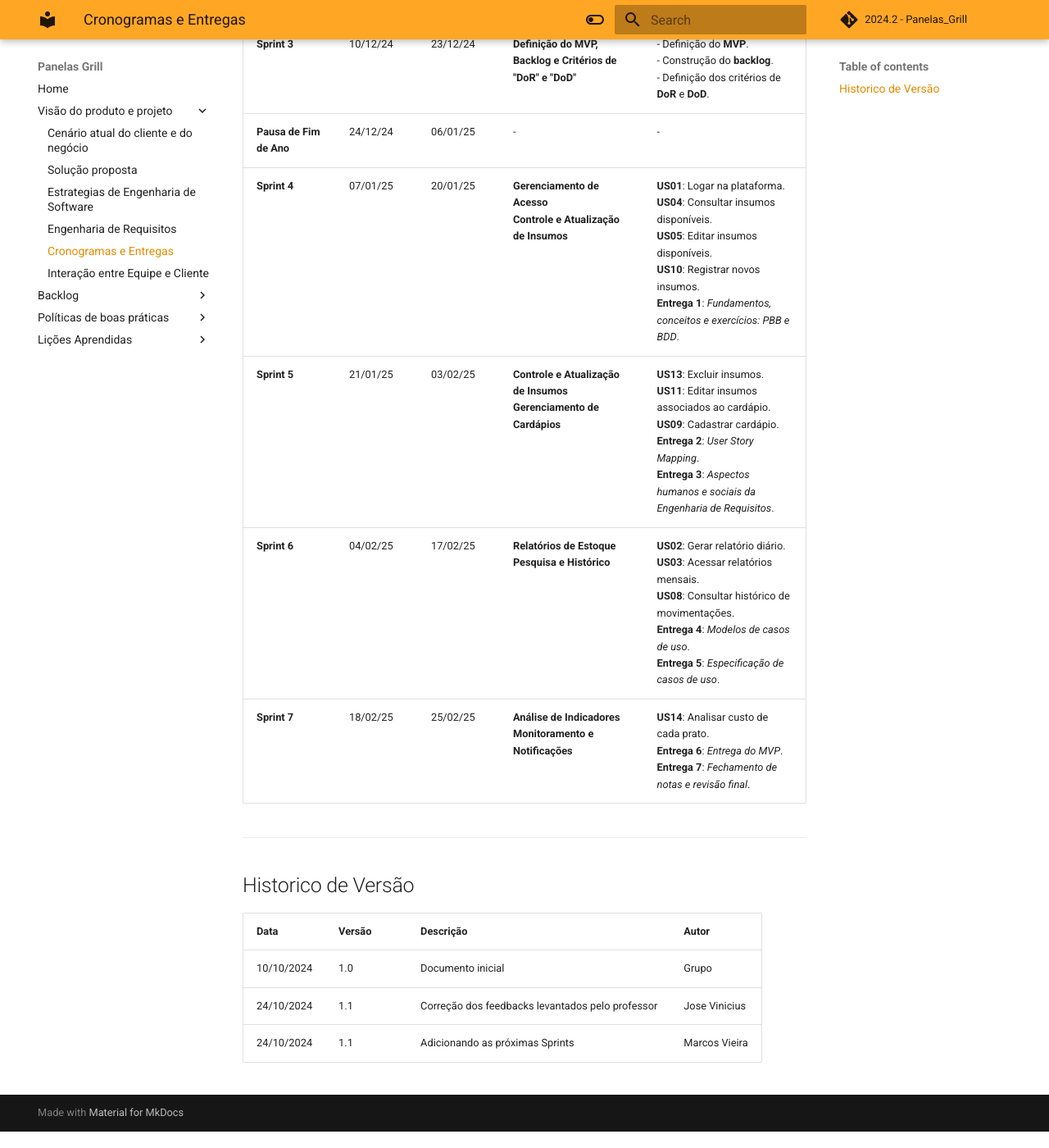
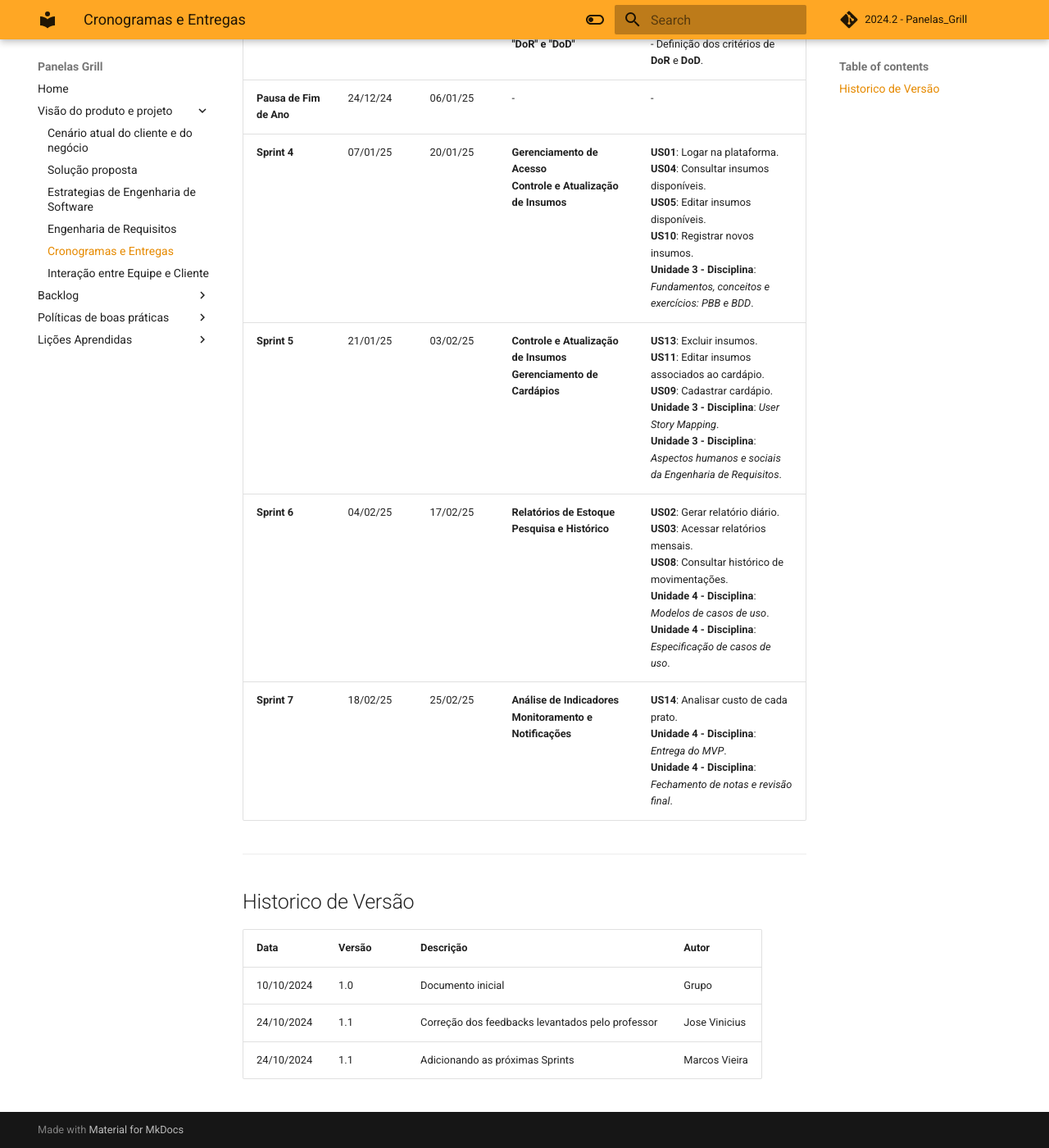
Before and after one commit to mdsreq-fga-unb/2024.2-T03-PanelasGrill, an MkDocs documentation site: the page built from docs/unidade1/sessao4.md, in a window 1280 px wide and 1400 px high, scrolled down 724 px. Shown: the whole window at 82% size. Built offline with MkDocs 1.6.1 and Material for MkDocs 9.7.7, drawn with Linux system fonts in a browser that asks for light colours; comment, search, counter and statistics services are not loaded.

Commit message:
docs: Alterando o nome das entregas da disciplina

```diff
--- a/docs/unidade1/sessao4.md
+++ b/docs/unidade1/sessao4.md
@@ -13,10 +13,10 @@ Aqui está o cronograma reorganizado, com uma apresentação mais clara e objeti
 | **Sprint 2**        | 26/11/24   | 09/12/24    | **Definição de Logo, Arquitetura e Requisitos**                                                                                                                                           | - Definição dos **requisitos funcionais e não funcionais**.<br> - Criação da **logo**.<br> - **Elaboração da arquitetura**. |
 | **Sprint 3**        | 10/12/24   | 23/12/24    | **Definição do MVP, Backlog e Critérios de "DoR" e "DoD"**                                                                                                                                | - Definição do **MVP**.<br> - Construção do **backlog**.<br> - Definição dos critérios de **DoR** e **DoD**.              |
 | **Pausa de Fim de Ano** | 24/12/24  | 06/01/25    | -                                                                                                                                                                                         | -                                                                                                                       |
-| **Sprint 4**        | 07/01/25   | 20/01/25    | **Gerenciamento de Acesso**<br> **Controle e Atualização de Insumos**                                                                                                                      | **US01**: Logar na plataforma.<br> **US04**: Consultar insumos disponíveis.<br> **US05**: Editar insumos disponíveis.<br> **US10**: Registrar novos insumos.<br> **Entrega 1**: *Fundamentos, conceitos e exercícios: PBB e BDD*.  |
-| **Sprint 5**        | 21/01/25   | 03/02/25    | **Controle e Atualização de Insumos**<br> **Gerenciamento de Cardápios**                                                                                                                   | **US13**: Excluir insumos.<br> **US11**: Editar insumos associados ao cardápio.<br> **US09**: Cadastrar cardápio.<br> **Entrega 2**: *User Story Mapping*.<br> **Entrega 3**: *Aspectos humanos e sociais da Engenharia de Requisitos*. |
-| **Sprint 6**        | 04/02/25   | 17/02/25    | **Relatórios de Estoque**<br> **Pesquisa e Histórico**                                                                                                                                    | **US02**: Gerar relatório diário.<br> **US03**: Acessar relatórios mensais.<br> **US08**: Consultar histórico de movimentações.<br> **Entrega 4**: *Modelos de casos de uso*.<br> **Entrega 5**: *Especificação de casos de uso*. |
-| **Sprint 7**        | 18/02/25   | 25/02/25    | **Análise de Indicadores**<br> **Monitoramento e Notificações**                                                                                                                           | **US14**: Analisar custo de cada prato.<br> **Entrega 6**: *Entrega do MVP*.<br> **Entrega 7**: *Fechamento de notas e revisão final*. |
+| **Sprint 4**        | 07/01/25   | 20/01/25    | **Gerenciamento de Acesso**<br> **Controle e Atualização de Insumos**                                                                                                                      | **US01**: Logar na plataforma.<br> **US04**: Consultar insumos disponíveis.<br> **US05**: Editar insumos disponíveis.<br> **US10**: Registrar novos insumos.<br> **Unidade 3 - Disciplina**: *Fundamentos, conceitos e exercícios: PBB e BDD*.  |
+| **Sprint 5**        | 21/01/25   | 03/02/25    | **Controle e Atualização de Insumos**<br> **Gerenciamento de Cardápios**                                                                                                                   | **US13**: Excluir insumos.<br> **US11**: Editar insumos associados ao cardápio.<br> **US09**: Cadastrar cardápio.<br> **Unidade 3 - Disciplina**: *User Story Mapping*.<br> **Unidade 3 - Disciplina**: *Aspectos humanos e sociais da Engenharia de Requisitos*. |
+| **Sprint 6**        | 04/02/25   | 17/02/25    | **Relatórios de Estoque**<br> **Pesquisa e Histórico**                                                                                                                                    | **US02**: Gerar relatório diário.<br> **US03**: Acessar relatórios mensais.<br> **US08**: Consultar histórico de movimentações.<br> **Unidade 4 - Disciplina**: *Modelos de casos de uso*.<br> **Unidade 4 - Disciplina**: *Especificação de casos de uso*. |
+| **Sprint 7**        | 18/02/25   | 25/02/25    | **Análise de Indicadores**<br> **Monitoramento e Notificações**                                                                                                                           | **US14**: Analisar custo de cada prato.<br> **Unidade 4 - Disciplina**: *Entrega do MVP*.<br> **Unidade 4 - Disciplina**: *Fechamento de notas e revisão final*. |
 
 ---
 
```
